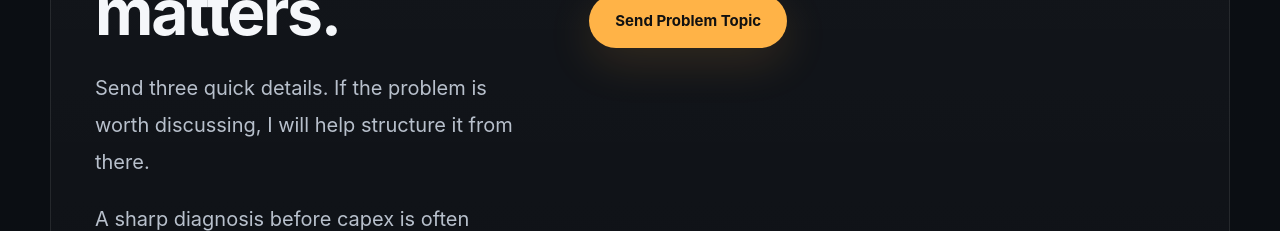
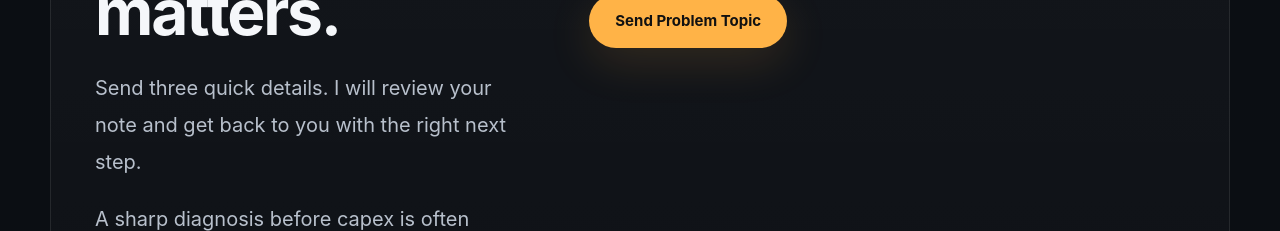
Before and after one commit to masterofcreations/danishdevgan.com, a Next.js app: page / in a window 1280 px wide. Shown: the part 9936-10167 px from the top of the page. Built offline with nearby package versions, Linux system fonts and the light colour scheme.

Commit message:
Make contact copy more respectful

```diff
--- a/app/page.tsx
+++ b/app/page.tsx
@@ -368,7 +368,7 @@ export default function HomePage() {
           <div className="contact-copy">
             <p className="section-kicker">Quick contact</p>
             <h2>No long forms. Your time matters.</h2>
-            <p>Send three quick details. If the problem is worth discussing, I will help structure it from there.</p>
+            <p>Send three quick details. I will review your note and get back to you with the right next step.</p>
             <p>A sharp diagnosis before capex is often cheaper than one wrong purchase after approval.</p>
             <a className="text-link" href="https://wa.me/917888839696?text=Hello%20Danish,%20I%20visited%20danishdevgan.com.%20I%20want%20to%20discuss%20a%20factory%20or%20operations%20problem.%0A%0AName:%0AEmail:%0AProblem%20topic:" target="_blank">Prefer faster conversation? Message me on WhatsApp →</a>
           </div>
```
